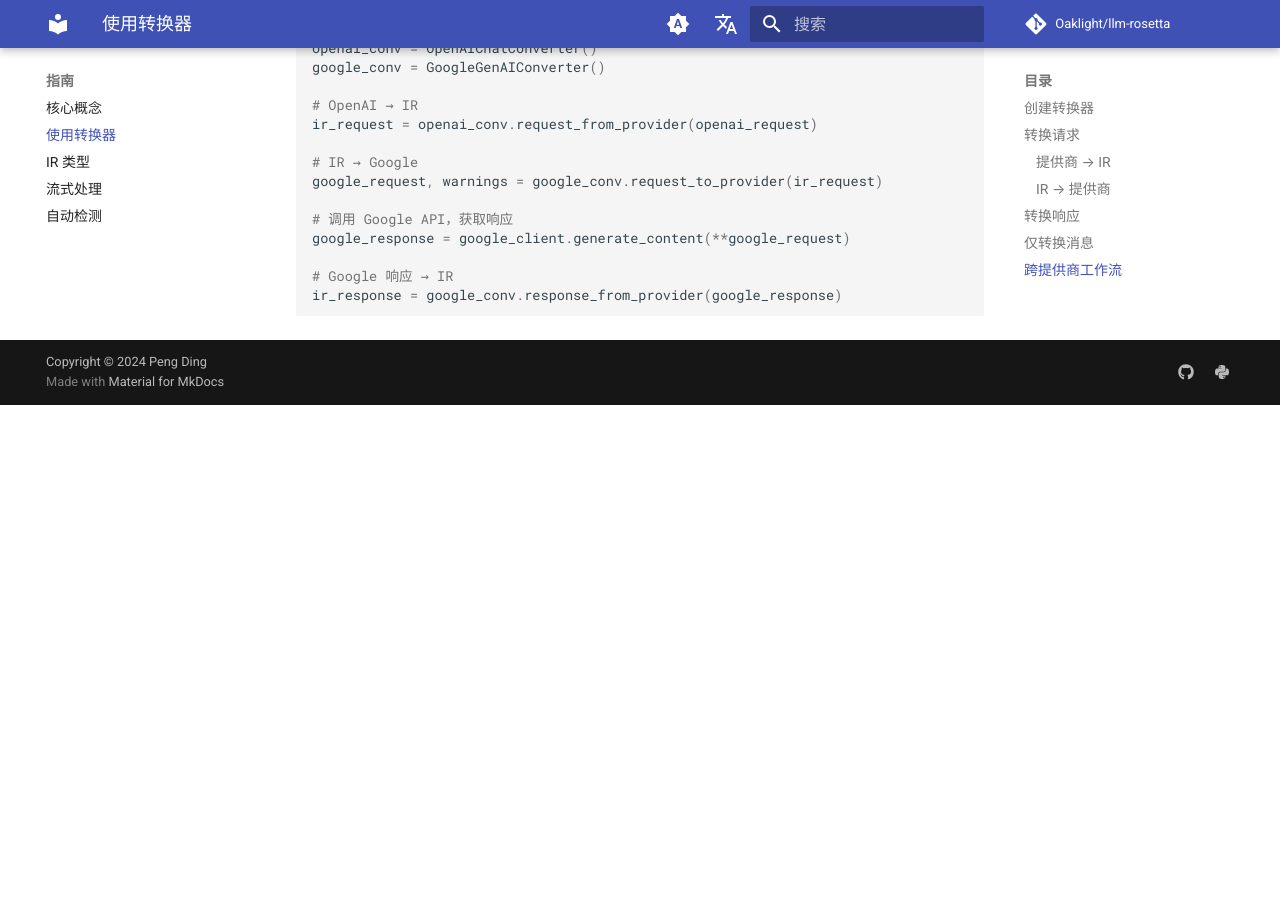
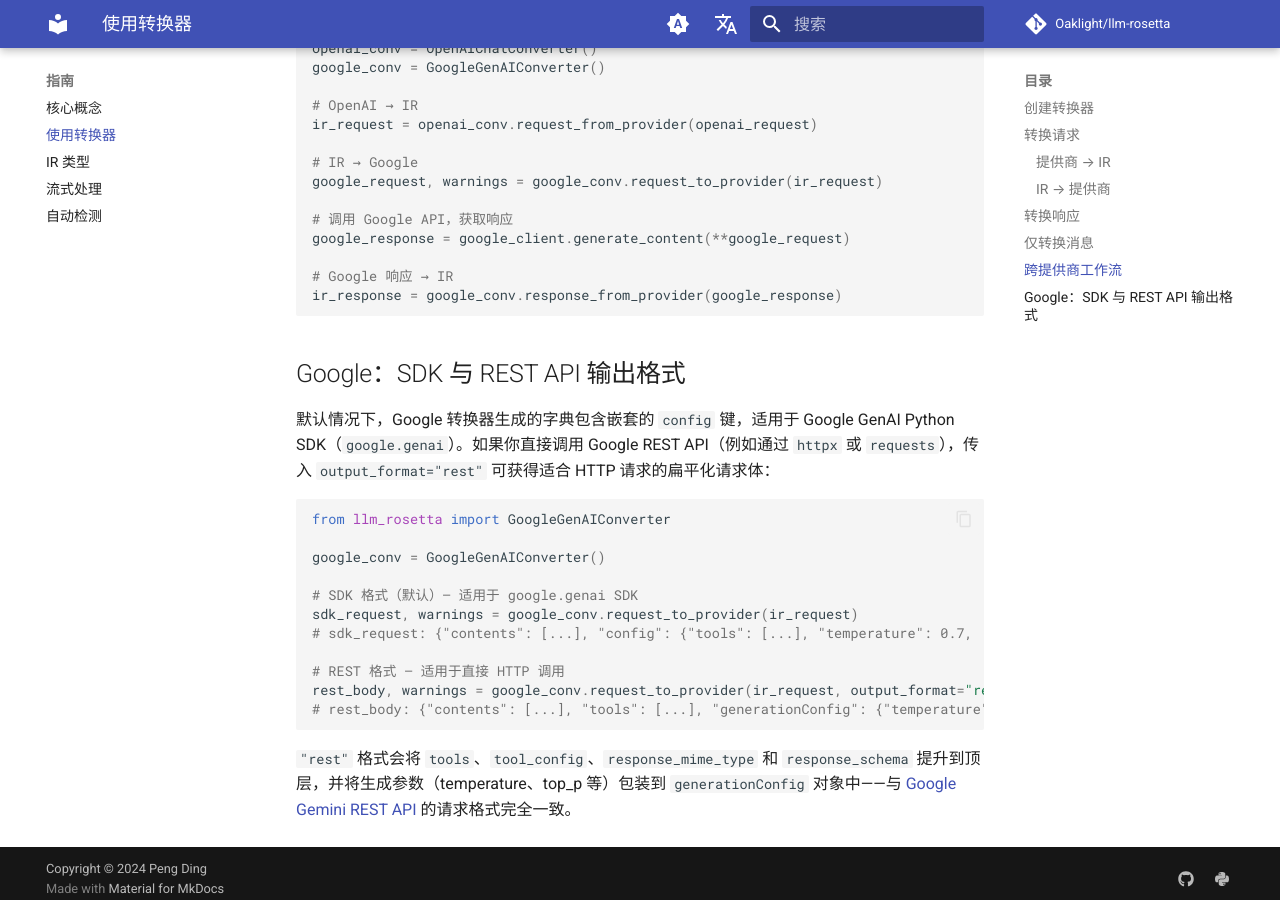
Before and after one commit to Oaklight/llm-rosetta, an MkDocs documentation site: the page built from docs/guide/converters.md, in a window 1280 px wide and 900 px high, scrolled down 1193 px. Built offline with MkDocs 1.6.1 and Material for MkDocs 9.7.7, drawn with Linux system fonts in a browser that asks for light colours; comment, search, counter and statistics services are not loaded; before the commit the page ends 1598 px from its top, so only the background shows below that.

Commit message:
docs: 更新更新日志和转换器指南，添加 output_format="rest" 和网关模块化内容

````diff
--- a/docs/guide/converters.md
+++ b/docs/guide/converters.md
@@ -67,3 +67,23 @@ google_response = google_client.generate_content(**google_request)
 # Google 响应 → IR
 ir_response = google_conv.response_from_provider(google_response)
 ```
+
+## Google：SDK 与 REST API 输出格式
+
+默认情况下，Google 转换器生成的字典包含嵌套的 `config` 键，适用于 Google GenAI Python SDK（`google.genai`）。如果你直接调用 Google REST API（例如通过 `httpx` 或 `requests`），传入 `output_format="rest"` 可获得适合 HTTP 请求的扁平化请求体：
+
+```python
+from llm_rosetta import GoogleGenAIConverter
+
+google_conv = GoogleGenAIConverter()
+
+# SDK 格式（默认）— 适用于 google.genai SDK
+sdk_request, warnings = google_conv.request_to_provider(ir_request)
+# sdk_request: {"contents": [...], "config": {"tools": [...], "temperature": 0.7, ...}}
+
+# REST 格式 — 适用于直接 HTTP 调用
+rest_body, warnings = google_conv.request_to_provider(ir_request, output_format="rest")
+# rest_body: {"contents": [...], "tools": [...], "generationConfig": {"temperature": 0.7, ...}}
+```
+
+`"rest"` 格式会将 `tools`、`tool_config`、`response_mime_type` 和 `response_schema` 提升到顶层，并将生成参数（temperature、top_p 等）包装到 `generationConfig` 对象中——与 [Google Gemini REST API](https://ai.google.dev/api/generate-content) 的请求格式完全一致。
````
Also changed, not shown: docs/changelog.md (+6 -0 lines).
